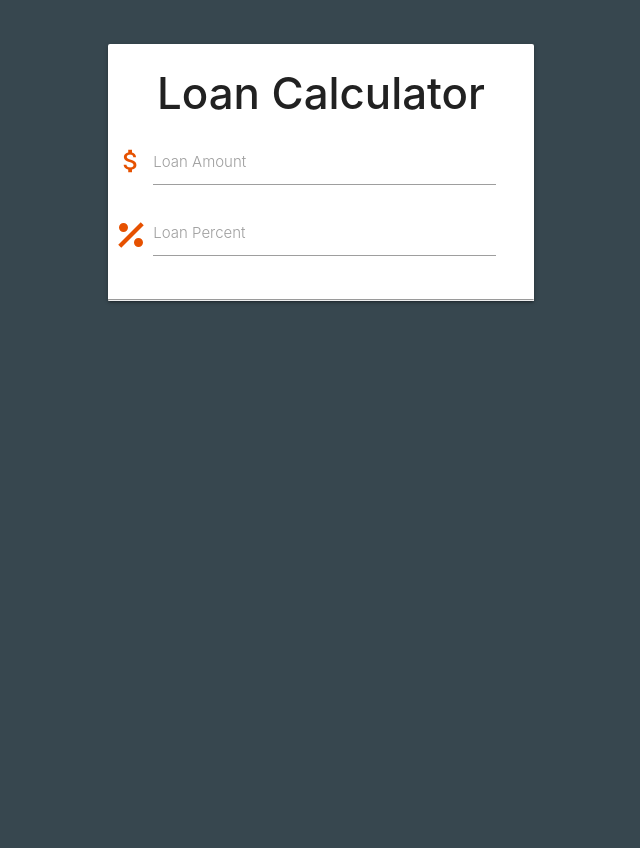
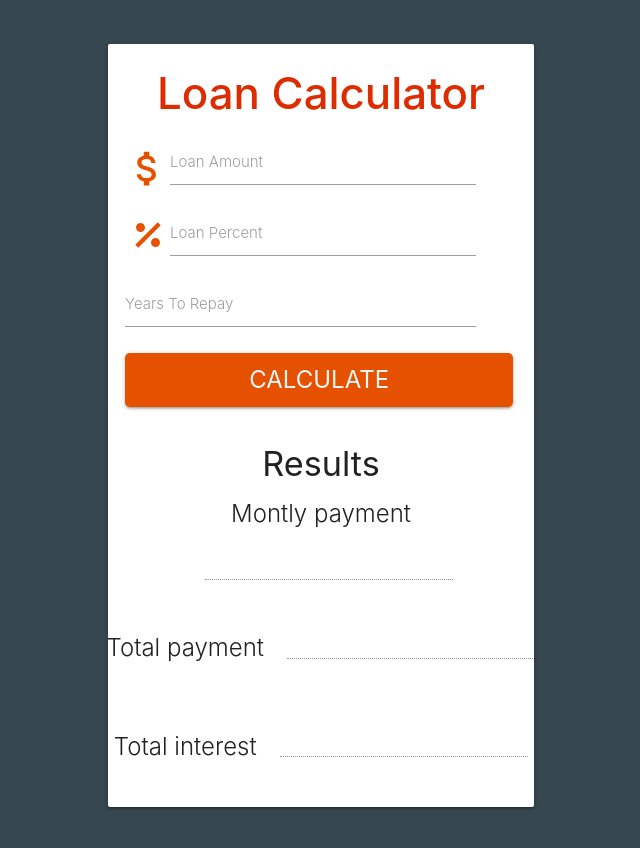
Before and after one commit to db585/42LoanCalculatorDB, a website: page index.html in a window 1280 px wide. Shown: the whole page, without its empty margins (319-959 px from the left). Before the commit the page ends 800 px from the top, so only its background shows below. Drawn offline with nearby package versions, Linux system fonts and the light colour scheme.

Commit message:
Progress the proj

```diff
--- a/css/style.css
+++ b/css/style.css
@@ -1,13 +1,30 @@
 #db-card-title {
   padding-top: 0.6em;
   /* margin-bottom: 0.1em; */
+  color: #dd2c00;
 }
 
 .input-field {
   margin-top: 0.1em;
 }
 
-.material-icons {
-  height: 36px;
-  width: 36px;
+.input-field {
+  margin-left: 0.7em !important;
 }
+
+.btn-large{
+  /* display: inline-block; */
+  width: 100% !important;
+  height: 100% !important;
+  /* font-weight: 900; */
+  font-size: 1em;
+  padding: 0;
+  margin: 0;
+
+}
+
+#db-submit {
+  width: 100% !important;
+  color: whitesmoke;
+
+}
--- a/index.html
+++ b/index.html
@@ -20,37 +20,86 @@
   <div class="section">
     <div class="container">
       <div class="row">
-        <div class="col s12 m6 offset-m3">
+        <div class="col s12 m8 offset-m2 l6 offset-l3 ">
           <div class="card center-align white">
             <div class="card-title">
               <h3 id="db-card-title"> <strong>Loan Calculator</strong> </h3>
               <div class="row">
                 <form id="db-loan-form col m11 s12">
-                  <div class="input-field col m11 s12">
-                    <i class="material-icons prefix orange-text text-darken-4">attach_money</i>
-                    <input id="loan-amount" type="text" class="validate">
-                    <label for="loan-amount">Loan Amount</label>
+                  <div class="input-field col m10 s11">
+                    <!-- <i class="material-icons prefix orange-text text-darken-4">attach_money</i> -->
+                    <i class="prefix">
+                      <svg style="width:100%;height:100%" viewbox="0 0 24 24">
+                        <path fill="#e65100" d="M11.8 10.9c-2.27-.59-3-1.2-3-2.15 0-1.09 1.01-1.85 2.7-1.85 1.78 0 2.44.85 2.5 2.1h2.21c-.07-1.72-1.12-3.3-3.21-3.81V3h-3v2.16c-1.94.42-3.5 1.68-3.5 3.61 0 2.31 1.91 3.46 4.7 4.13 2.5.6 3 1.48 3 2.41 0 .69-.49 1.79-2.7 1.79-2.06 0-2.87-.92-2.98-2.1h-2.2c.12 2.19 1.76 3.42 3.68 3.83V21h3v-2.15c1.95-.37 3.5-1.5 3.5-3.55 0-2.84-2.43-3.81-4.7-4.4z" />
+                      </svg>
+                    </i>
+                    <input id="db-loan-amount" type="number" class="validate">
+                    <label for="db-loan-amount">Loan Amount</label>
                   </div>
 
-                  <div class="input-field col m11 s12">
+                  <div class="input-field col m10 s11">
                     <i class="prefix">
                       <svg style="width:36px;height:36px" viewbox="0 0 24 24">
                         <path fill="#e65100" d="M18.5,3.5L3.5,18.5L5.5,20.5L20.5,5.5M7,4A3,3 0 0,0 4,7A3,3 0 0,0 7,10A3,3 0 0,0 10,7A3,3 0 0,0 7,4M17,14A3,3 0 0,0 14,17A3,3 0 0,0 17,20A3,3 0 0,0 20,17A3,3 0 0,0 17,14Z" />
                       </svg>
                     </i>
-                    <input id="loan-percent" type="text" class="validate">
-                    <label for="loan-percent">Loan Percent</label>
+                    <input id="db-interest" type="number" class="validate">
+                    <label for="db-interest">Loan Percent</label>
+                  </div>
+
+                  <div class="input-field col m10 s11">
+                    <input id="db-years" type="number" class="validate">
+                    <label for="db-years">Years To Repay</label>
+                  </div>
+
+                  <div class="input-field col s11 white-text">
+                    <input id="db-submit" type="submit" class="btn waves-effect btn-large white-text orange darken-4"
+                      value="Calculate">
                   </div>
                 </form>
               </div>
-              <hr>
+              <!-- LOADER -->
+              <!-- <div id="loading">
+                <img src="./img/loading.gif" alt="loading">
+              </div> -->
+
+              <!-- RESULTS -->
+              <div class="row">
+                <h4>Results</h4>
+                <div class="col s12">
+                  Montly payment
+                  <div class="input-field inline">
+                    <input id="db-monthly-payment" type="number" disabled value="">
+                  </div>
+                </div>
 
 
+                <div class="row">
+                  <div class="col s12">
+                    Total payment
+                    <div class="input-field inline">
+                      <input id="db-total-payment" type="number" disabled value="">
+                    </div>
+                  </div>
+                </div>
+
+
+                <div class="row">
+                  <div class="col s12">
+                    Total interest
+                    <div class="input-field inline">
+                      <input id="db-total-interest" type="number" disabled value="">
+                    </div>
+                  </div>
+                </div>
+
+              </div>
+
+              <!-- <h1 class="center">Hello world</h1> -->
             </div>
+
           </div>
-          <!-- <h1 class="center">Hello world</h1> -->
         </div>
-
       </div>
     </div>
   </div>
```
